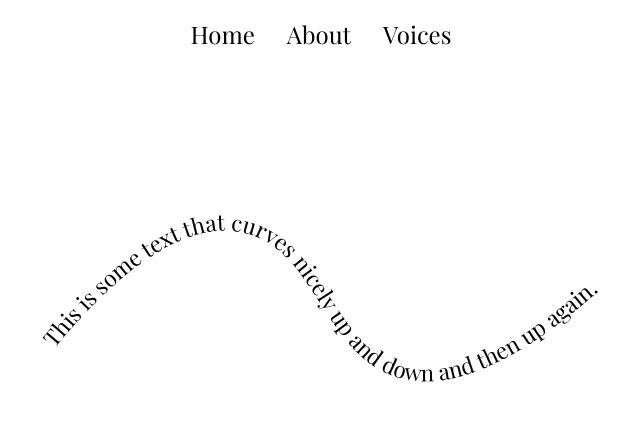
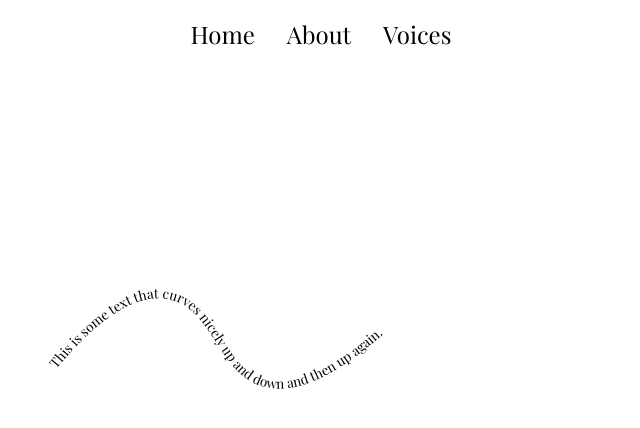
Before and after one commit to alicestrt/framesofreference, a Vue app: page / in a window 1280 px wide. Shown: the top 428 px of the page, without its empty margins (319-959 px from the left). Built offline with nearby package versions, Linux system fonts and the light colour scheme.

Commit message:
changed font weights

```diff
--- a/src/components/AboutPage.vue
+++ b/src/components/AboutPage.vue
@@ -19,6 +19,7 @@ font-size: 16px;
 text-align: justify;
 padding-left: 20px;
 padding-right: 20px;
+font-weight: 500;
 }
 
 .stimlogo {
--- a/src/components/BeaPero.vue
+++ b/src/components/BeaPero.vue
@@ -11,6 +11,7 @@ border: 0px black solid;
 padding-top: 0px;
 color: black;
 font-family: 'Raleway', sans-serif;
+font-weight: 500;
 }
 
 .content {
@@ -30,6 +31,7 @@ padding-bottom: 100px;
   font-family: 'Raleway', sans-serif;
   text-align: justify;
   font-size: 16px;
+  font-weight: 500;
 }
 
 .photo {
@@ -42,6 +44,7 @@ padding-bottom: 100px;
   text-align: center;
   font-size: 18px;
   padding-top: 40px;
+  font-weight: bold;
 }
 
 .next {
--- a/src/components/DorothyCheung.vue
+++ b/src/components/DorothyCheung.vue
@@ -11,6 +11,7 @@ border: 0px black solid;
 padding-top: 0px;
 color: black;
 font-family: 'Raleway', sans-serif;
+font-weight: 500;
 }
 
 .content {
@@ -30,6 +31,7 @@ padding-bottom: 100px;
   font-family: 'Raleway', sans-serif;
   text-align: justify;
   font-size: 16px;
+  font-weight: 500;
 }
 
 .photo {
@@ -42,6 +44,8 @@ padding-bottom: 100px;
   text-align: center;
   font-size: 18px;
   padding-top: 40px;
+  font-weight: bold;
+
 }
 
 .next {
--- a/src/components/EmmaFagan.vue
+++ b/src/components/EmmaFagan.vue
@@ -11,6 +11,7 @@ border: 0px black solid;
 padding-top: 0px;
 color: black;
 font-family: 'Raleway', sans-serif;
+font-weight: 500;
 }
 
 .content {
@@ -30,6 +31,7 @@ padding-bottom: 100px;
   font-family: 'Raleway', sans-serif;
   text-align: justify;
   font-size: 16px;
+  font-weight: 500;
 }
 
 .photo {
@@ -42,6 +44,8 @@ padding-bottom: 100px;
   text-align: center;
   font-size: 18px;
   padding-top: 40px;
+  font-weight: bold;
+
 }
 
 .next {
--- a/src/components/FrancisMay.vue
+++ b/src/components/FrancisMay.vue
@@ -11,6 +11,8 @@ border: 0px black solid;
 padding-top: 0px;
 color: black;
 font-family: 'Raleway', sans-serif;
+font-weight: 500;
+
 }
 
 .content {
@@ -30,6 +32,7 @@ padding-bottom: 100px;
   font-family: 'Raleway', sans-serif;
   text-align: justify;
   font-size: 16px;
+  font-weight: 500;
 }
 
 .photo {
@@ -42,6 +45,8 @@ padding-bottom: 100px;
   text-align: center;
   font-size: 18px;
   padding-top: 40px;
+  font-weight: bold;
+
 }
 
 .next {
--- a/src/components/JoannettevanderVeer.vue
+++ b/src/components/JoannettevanderVeer.vue
@@ -11,6 +11,7 @@ border: 0px black solid;
 padding-top: 0px;
 color: black;
 font-family: 'Raleway', sans-serif;
+font-weight: 500;
 }
 
 .content {
@@ -30,6 +31,7 @@ padding-bottom: 100px;
   font-family: 'Raleway', sans-serif;
   text-align: justify;
   font-size: 16px;
+  font-weight: 500;
 }
 
 .photo {
@@ -42,6 +44,8 @@ padding-bottom: 100px;
   text-align: center;
   font-size: 18px;
   padding-top: 40px;
+  font-weight: bold;
+
 }
 
 .next {
--- a/src/components/LukeMurphy.vue
+++ b/src/components/LukeMurphy.vue
@@ -11,6 +11,8 @@ border: 0px black solid;
 padding-top: 0px;
 color: black;
 font-family: 'Raleway', sans-serif;
+font-weight: 500;
+
 }
 
 .content {
@@ -30,6 +32,8 @@ padding-bottom: 100px;
   font-family: 'Raleway', sans-serif;
   text-align: justify;
   font-size: 16px;
+  font-weight: 500;
+
 }
 
 .photo {
@@ -42,6 +46,8 @@ padding-bottom: 100px;
   text-align: center;
   font-size: 18px;
   padding-top: 40px;
+  font-weight: bold;
+
 }
 
 .next {
--- a/src/components/RezaNik.vue
+++ b/src/components/RezaNik.vue
@@ -11,7 +11,8 @@ border: 0px black solid;
 text-align: center;
 padding-top: 0px;
 color: black;
-font-family: 'Lato', sans-serif;
+font-family: 'Raleway', sans-serif;
+font-weight: 500;
 
 }
 
@@ -29,9 +30,10 @@ padding-bottom: 50px;
 }
 
 .interviewbody {
-  font-family: 'Lato', sans-serif;
+  font-family: 'Raleway', sans-serif;
   text-align: justify;
   font-size: 16px;
+  font-weight: 500;
 }
 
 .photo {
--- a/src/components/SplashPage.vue
+++ b/src/components/SplashPage.vue
@@ -9,8 +9,12 @@
   padding-top: 150px;
 }
 
-#bleh {
-  padding-top: 150px;
+svg {
+  margin-top: 200px;
+  margin-bottom: 350px;
+  padding-top: 10%;
+  padding-left: 20%;
+  padding-right: 20%;
 }
 
 path {
@@ -33,8 +37,7 @@ text {
   <b-container fluid>
 
     <b-row>
-      <b-col md="6" offset-md="3">
-        <p id="bleh"></p>
+      <b-col md="6" offset-md="2">
         <svg viewBox="0 0 425 300">
           <path id="curve" d="M6,150C49.63,93,105.79,36.65,156.2,47.55,207.89,58.74,213,131.91,264,150c40.67,14.43,108.57-6.91,229-145" />
           <text x="25">
--- a/src/components/Veravanderburg.vue
+++ b/src/components/Veravanderburg.vue
@@ -11,6 +11,7 @@ border: 0px black solid;
 padding-top: 0px;
 color: black;
 font-family: 'Raleway', sans-serif;
+font-weight: 500;
 }
 
 .content {
@@ -30,6 +31,8 @@ padding-bottom: 100px;
   font-family: 'Raleway', sans-serif;
   text-align: justify;
   font-size: 16px;
+  font-weight: 500;
+
 }
 
 .photo {
@@ -42,6 +45,8 @@ padding-bottom: 100px;
   text-align: center;
   font-size: 18px;
   padding-top: 40px;
+  font-weight: bold;
+
 }
 
 .next {
--- a/src/components/VoicesPage.vue
+++ b/src/components/VoicesPage.vue
@@ -18,6 +18,7 @@ border: 0px black solid;
   padding-left: 20px;
   padding-right: 20px;
   padding-bottom: 100px;
+  font-weight: 500;
 
 }
 
```
